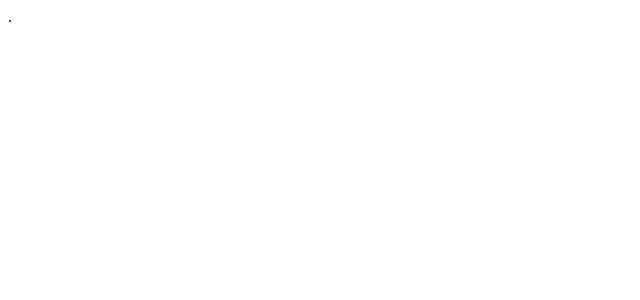
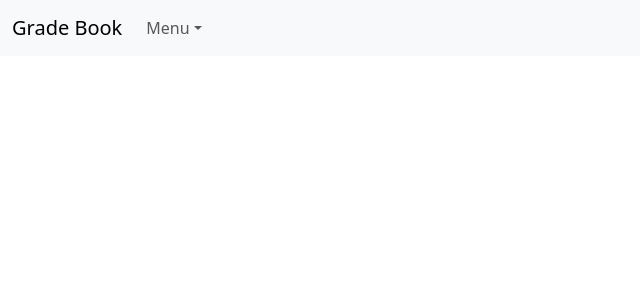
Before and after one commit to DamianSkrzyniarz/grade-book-front, a React (Vite) app: page / in a window 1280 px wide. Shown: the top 300 px of the page, without its empty margins (0-640 px from the left). Built offline with nearby package versions, Linux system fonts and the light colour scheme.

Commit message:
create Navbar

```diff
--- a/package.json
+++ b/package.json
@@ -10,6 +10,7 @@
     "preview": "vite preview"
   },
   "dependencies": {
+    "bootstrap": "^5.3.2",
     "react": "^18.2.0",
     "react-dom": "^18.2.0"
   },
--- a/src/App.tsx
+++ b/src/App.tsx
@@ -1,8 +1,11 @@
 import './App.css'
+import Navbar from "./components/Navbar.tsx";
 
 function App() {
   return (
-    <div>.</div>
+    <div>
+      <Navbar/>
+    </div>
   )
 }
 
--- /dev/null
+++ b/src/components/Navbar.tsx
@@ -0,0 +1,32 @@
+function Navbar(){
+    return(
+        <nav className="navbar navbar-expand-lg bg-body-tertiary">
+            <div className="container-fluid">
+                <a className="navbar-brand" href="#">Grade Book</a>
+                <button className="navbar-toggler" type="button" data-bs-toggle="collapse"
+                        data-bs-target="#navbarSupportedContent" aria-controls="navbarSupportedContent"
+                        aria-expanded="false" aria-label="Toggle navigation">
+                    <span className="navbar-toggler-icon"></span>
+                </button>
+                <div className="collapse navbar-collapse" id="navbarSupportedContent">
+                    <ul className="navbar-nav me-auto mb-2 mb-lg-0">
+                        <li className="nav-item dropdown">
+                            <a className="nav-link dropdown-toggle" href="#" role="button" data-bs-toggle="dropdown"
+                               aria-expanded="false">
+                                Menu
+                            </a>
+                            <ul className="dropdown-menu">
+                                <li><a className="dropdown-item" href="#">Mój Profil</a></li>
+                                <li><a className="dropdown-item" href="#">Przedmioty</a></li>
+                                <li><a className="dropdown-item" href="#">Oceny</a></li>
+
+                            </ul>
+                        </li>
+                    </ul>
+                </div>
+            </div>
+        </nav>
+    )
+}
+
+export default Navbar
--- a/src/main.tsx
+++ b/src/main.tsx
@@ -1,7 +1,8 @@
 import React from 'react'
 import ReactDOM from 'react-dom/client'
 import App from './App.tsx'
-import './index.css'
+import 'bootstrap/dist/js/bootstrap.bundle.js'
+import 'bootstrap/dist/css/bootstrap.css'
 
 ReactDOM.createRoot(document.getElementById('root')!).render(
   <React.StrictMode>
```
Also changed, not shown: 1 other file (tests, documents, lock files or other folders).
